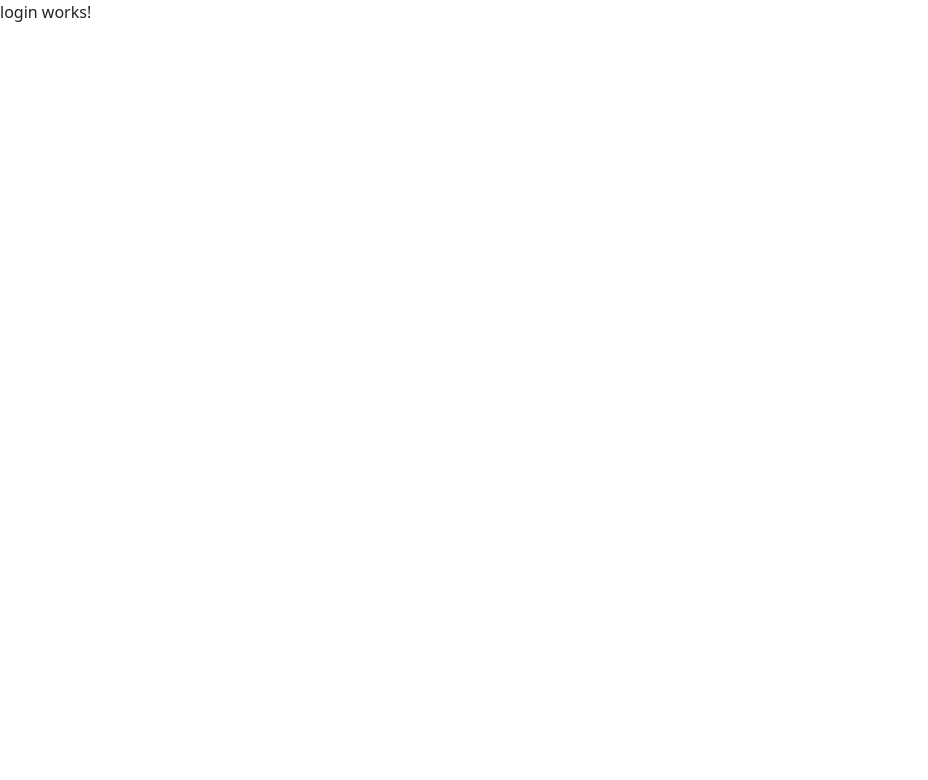
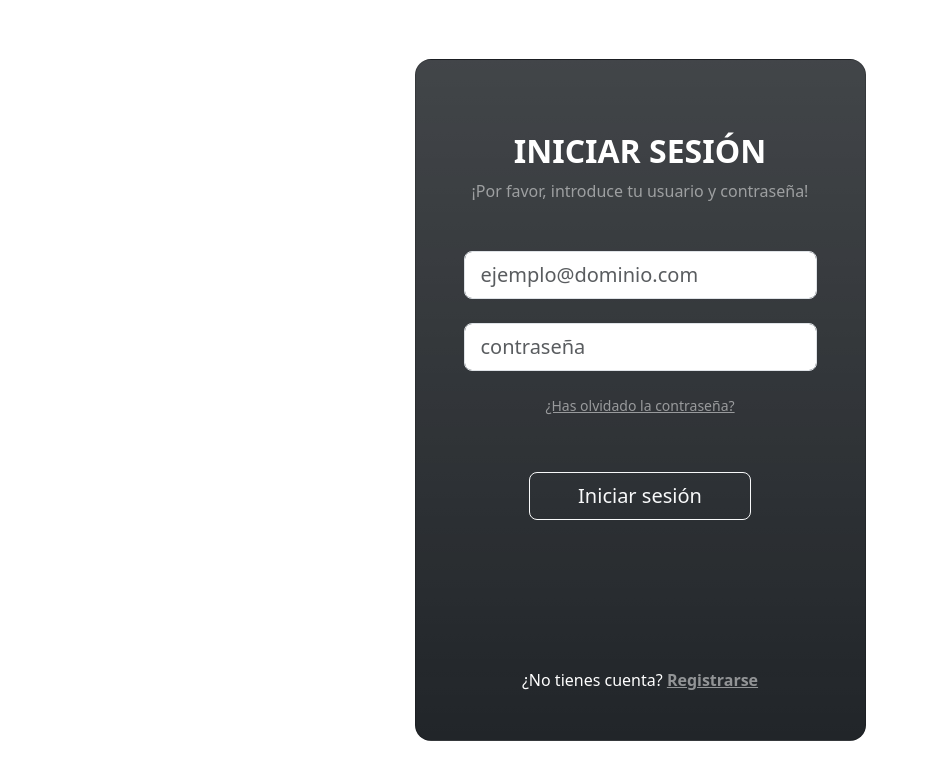
Before and after one commit to santiarroyave/ex01-prueba-tecnica-frontend-pokeapi, an Angular app: page /login in a window 1280 px wide. Shown: the top 780 px of the page, without its empty margins (0-928 px from the left). Built offline with nearby package versions, Linux system fonts and the light colour scheme.

Commit message:
Agregados diseños sencillos login y register

```diff
--- a/src/app/components/login/login.component.html
+++ b/src/app/components/login/login.component.html
@@ -1 +1,43 @@
-<p>login works!</p>
+<section class="vh-100 gradient-custom">
+    <div class="container py-5 h-100">
+    <div class="row d-flex justify-content-center align-items-center h-100">
+        <div class="col-12 col-md-8 col-lg-6 col-xl-5">
+        <div class="card bg-dark bg-gradient text-white" style="border-radius: 1rem;">
+            <div class="card-body p-5 text-center">
+
+            <div class="mb-md-5 mt-md-4 pb-5">
+
+                <h2 class="fw-bold mb-2 text-uppercase">Iniciar sesión</h2>
+                <p class="text-white-50 mb-5">¡Por favor, introduce tu usuario y contraseña!</p>
+
+                <div class="form-outline form-white mb-4">
+                <input type="email" class="form-control form-control-lg" placeholder="ejemplo@dominio.com" />
+                </div>
+
+                <div class="form-outline form-white mb-4">
+                <input type="password" id="typePasswordX" class="form-control form-control-lg" placeholder="contraseña" />
+                </div>
+
+                <p class="small mb-5 pb-lg-2"><a class="text-white-50" routerLink="/home">¿Has olvidado la contraseña?</a></p>
+
+                <button class="btn btn-outline-light btn-lg px-5" type="submit" routerLink="/home">Iniciar sesión</button>
+
+                <div class="d-flex justify-content-center text-center mt-4 pt-1">
+                <a href="#!" class="text-white"><i class="fab fa-facebook-f fa-lg"></i></a>
+                <a href="#!" class="text-white"><i class="fab fa-twitter fa-lg mx-4 px-2"></i></a>
+                <a href="#!" class="text-white"><i class="fab fa-google fa-lg"></i></a>
+                </div>
+
+            </div>
+
+            <div>
+                <p class="mb-0">¿No tienes cuenta? <a class="text-white-50 fw-bold" routerLink="/register">Registrarse</a>
+                </p>
+            </div>
+
+            </div>
+        </div>
+        </div>
+    </div>
+    </div>
+</section>
--- a/src/app/components/register/register.component.html
+++ b/src/app/components/register/register.component.html
@@ -1 +1,41 @@
-<p>register works!</p>
+<section class="vh-100 gradient-custom">
+    <div class="container py-5 h-100">
+    <div class="row d-flex justify-content-center align-items-center h-100">
+        <div class="col-12 col-md-8 col-lg-6 col-xl-5">
+        <div class="card bg-dark bg-gradient text-white" style="border-radius: 1rem;">
+            <div class="card-body p-5 text-center">
+
+            <div class="mb-md-5 mt-md-4 pb-5">
+
+                <h2 class="fw-bold mb-2 text-uppercase">Regístrate ya</h2>
+                <p class="text-white-50 mb-5">¡Por favor, introduce tu usuario y contraseña!</p>
+
+                <div class="form-outline form-white mb-4">
+                <input type="email" class="form-control form-control-lg" placeholder="ejemplo@dominio.com" />
+                </div>
+
+                <div class="form-outline form-white mb-4">
+                <input type="password" id="typePasswordX" class="form-control form-control-lg" placeholder="contraseña" />
+                </div>
+
+                <button class="btn btn-outline-light btn-lg px-5" type="submit" routerLink="/home">Registrarse</button>
+
+                <div class="d-flex justify-content-center text-center mt-4 pt-1">
+                <a href="#!" class="text-white"><i class="fab fa-facebook-f fa-lg"></i></a>
+                <a href="#!" class="text-white"><i class="fab fa-twitter fa-lg mx-4 px-2"></i></a>
+                <a href="#!" class="text-white"><i class="fab fa-google fa-lg"></i></a>
+                </div>
+
+            </div>
+
+            <div>
+                <p class="mb-0">¿Ya tienes cuenta? <a class="text-white-50 fw-bold" routerLink="/login">Iniciar sesión</a>
+                </p>
+            </div>
+
+            </div>
+        </div>
+        </div>
+    </div>
+    </div>
+</section>
```
